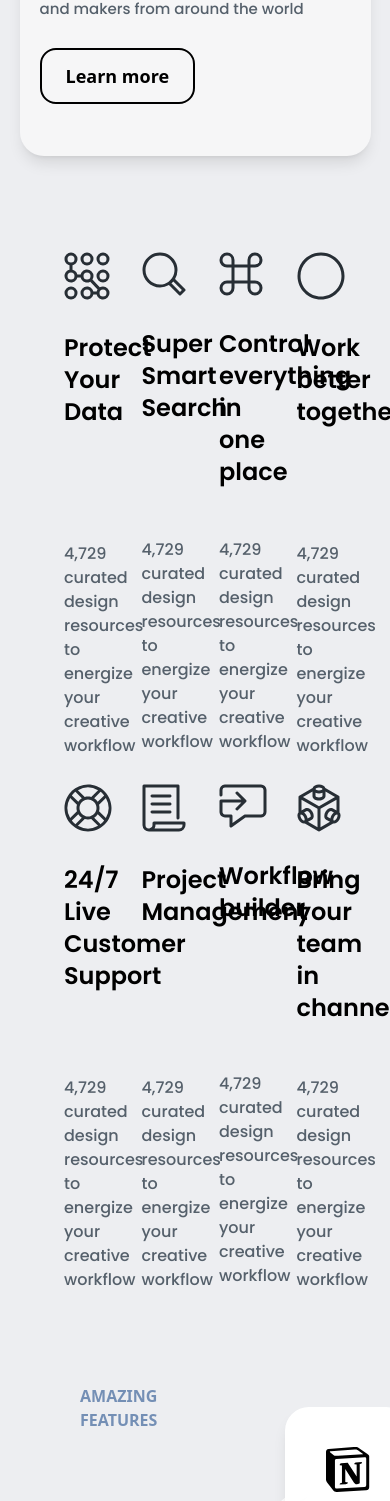
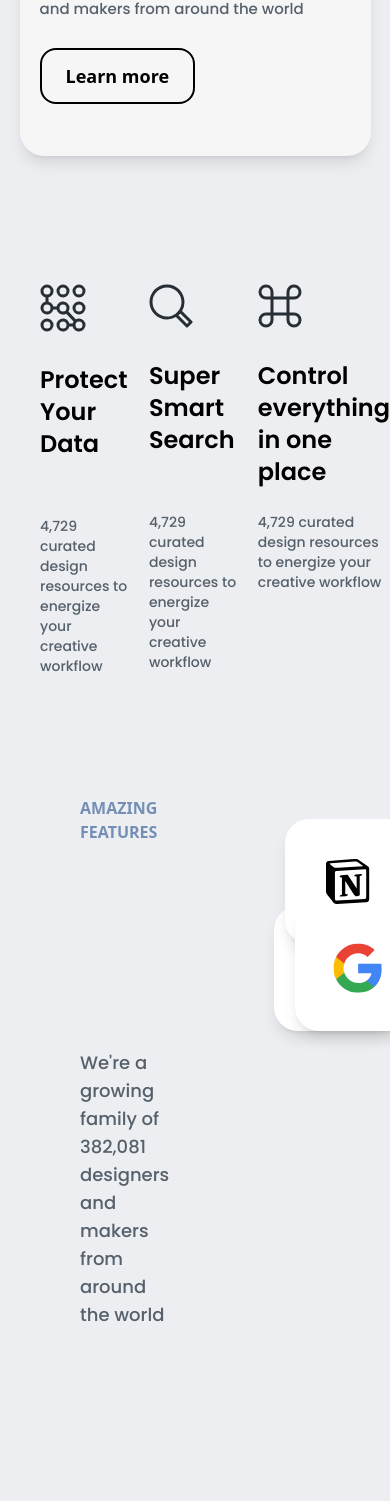
Before and after one commit to Mike47ip/Sass-pro-tailwind, a React (Vite) app: page / in a window 390 px wide. Shown: the part 6898-8399 px from the top of the page. Built offline with nearby package versions, Linux system fonts and the light colour scheme.

Commit message:
Make  SVG mobile  responsive

```diff
--- a/src/components/svg.jsx
+++ b/src/components/svg.jsx
@@ -1,8 +1,8 @@
 export const Svg = () => {
  return (
   <>
-   <div className="grid grid-cols-4 gap-12 py-24 px-16 ">
-    <div className=" font-poppins w-[90%]">
+   <div className="flex justify-center pl-10  gap-5 py-32 lg:grid lg:grid-cols-4 lg:gap-12 lg:py-24 lg:px-16 ">
+    <div className="text-sm font-poppins w-[90%]">
      <svg
       xmlns="http://www.w3.org/2000/svg"
       width="46"
@@ -18,7 +18,7 @@ export const Svg = () => {
      <p className="h-[50%] py-8 text-2xl font-semibold">Protect Your Data</p>
      <p className="text-custom-textboard">4,729 curated design resources to energize your creative workflow</p>
     </div>
-    <div className=" font-poppins w-[90%]">
+    <div className="text-sm font-poppins w-[90%]">
      <svg
       xmlns="http://www.w3.org/2000/svg"
       width="44"
@@ -33,7 +33,7 @@ export const Svg = () => {
      <p className="h-[50%] py-8 text-2xl font-semibold">Super Smart Search</p>
      <p className="text-custom-textboard">4,729 curated design resources to energize your creative workflow</p>
     </div>
-    <div className=" font-poppins w-[90%]">
+    <div className="text-sm font-poppins w-[90%]">
      <svg
       xmlns="http://www.w3.org/2000/svg"
       width="44"
@@ -48,7 +48,7 @@ export const Svg = () => {
      <p className="h-[50%] py-8 text-2xl font-semibold">Control everything in one place</p>
      <p className="text-custom-textboard">4,729 curated design resources to energize your creative workflow</p>
     </div>
-    <div className=" font-poppins w-[90%]">
+    <div className="hidden lg:block font-poppins w-[90%]">
      <svg
       xmlns="http://www.w3.org/2000/svg"
       width="48"
@@ -63,7 +63,7 @@ export const Svg = () => {
      <p className="h-[50%] py-8 text-2xl font-semibold">Work better together</p>
      <p className="text-custom-textboard">4,729 curated design resources to energize your creative workflow</p>
     </div>
-    <div className=" font-poppins w-[90%]">
+    <div className="hidden lg:block font-poppins w-[90%]">
      <svg
       xmlns="http://www.w3.org/2000/svg"
       width="48"
@@ -78,7 +78,7 @@ export const Svg = () => {
      <p className="h-[50%] py-8 text-2xl font-semibold">24/7 Live Customer Support</p>
      <p className="text-custom-textboard">4,729 curated design resources to energize your creative workflow</p>
     </div>
-    <div className=" font-poppins w-[90%]">
+    <div className="hidden lg:block font-poppins w-[90%]">
      <svg
       xmlns="http://www.w3.org/2000/svg"
       width="44"
@@ -93,7 +93,7 @@ export const Svg = () => {
      <p className="h-[50%] py-8 text-2xl font-semibold">Project Management</p>
      <p className="text-custom-textboard">4,729 curated design resources to energize your creative workflow</p>
     </div>
-    <div className=" font-poppins w-[90%]">
+    <div className="hidden lg:block font-poppins w-[90%]">
      <svg
       xmlns="http://www.w3.org/2000/svg"
       width="48"
@@ -108,7 +108,7 @@ export const Svg = () => {
      <p className="h-[50%] py-8 text-2xl font-semibold">Workflow builder</p>
      <p className="text-custom-textboard">4,729 curated design resources to energize your creative workflow</p>
     </div>
-    <div className=" font-poppins w-[90%]">
+    <div className="hidden lg:block font-poppins w-[90%]">
      <svg
       xmlns="http://www.w3.org/2000/svg"
       width="44"
```
